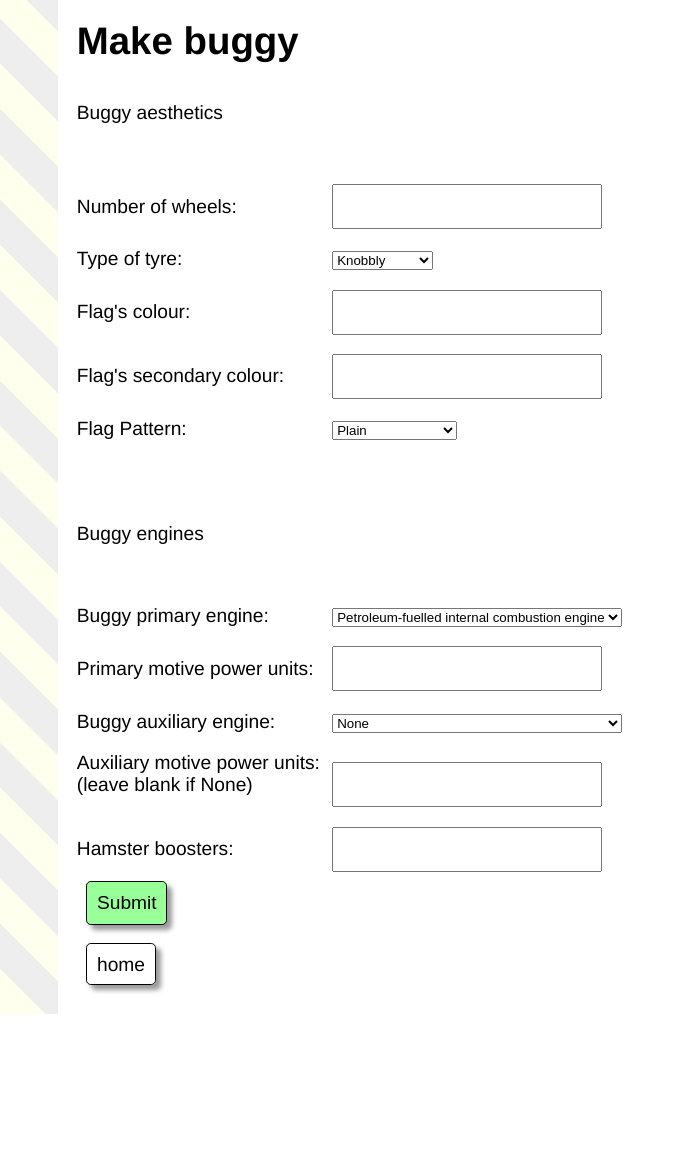
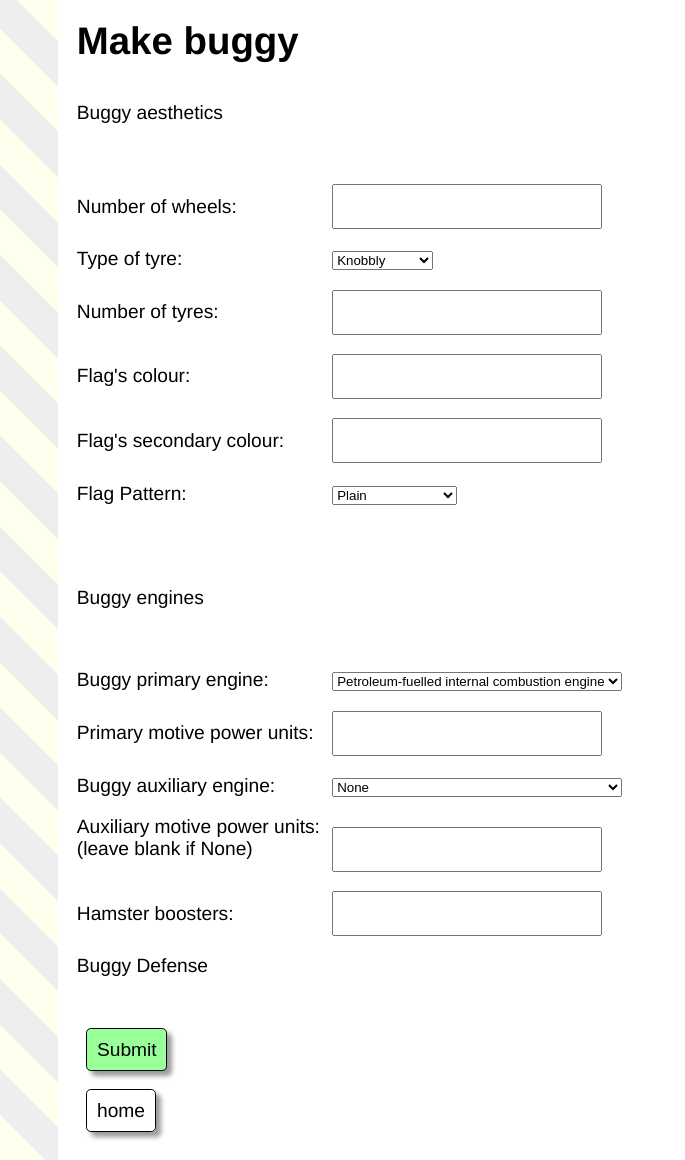
Before and after one commit to E-gonito/CS1999-buggy-race-editor, a Flask app: page /new in a window 1280 px wide. Shown: the whole page, without its empty margins (0-685 px from the left). Before the commit the page ends 1014 px from the top, so only its background shows below. Run offline with Flask 2, Linux system fonts and the light colour scheme.

Commit message:
added amount of tyres to form

```diff
--- a/app.py
+++ b/app.py
@@ -46,8 +46,8 @@ def create_buggy():
                    'snow', 'springgreen', 'steelblue', 'tan', 'thistle', 'tomato', 'turquoise', 'violet', 'wheat',
                    'whitesmoke', 'yellowgreen', 'rebeccapurple')
     msg=""
+    # number of wheels
     qty_wheels = request.form['qty_wheels']
-    #number of wheels
     if not qty_wheels.isdigit() or int(qty_wheels)<4 or int(qty_wheels)%2 != 0 :
       msg = "You have not entered a valid number of wheels, your input must be numbers only, even and greater than 4!"
       return render_template("buggy-form.html", msg=msg)
@@ -87,16 +87,24 @@ def create_buggy():
         hamster_booster = request.form['hamster_booster']
         if not hamster_booster.isdigit():
             msg = "You have entered a invalid number for the amount of hamster boosters, please insert a integer"
+            return render_template("buggy-form.html", msg=msg)
+
     else:
         hamster_booster = 0
     #Type of tyres
     tyres = request.form['tyres']
+    #number of tyres
+    qty_tyres = request.form['qty_tyres']
+    if not qty_tyres.isdigit() or int(qty_tyres) < int(qty_wheels):
+        msg = "You have entered a invalid number for the amount of tyres, please insert a integer and make sure you don't have less tyres than wheels"
+        return render_template("buggy-form.html", msg=msg)
+
     try:
       with sql.connect(DATABASE_FILE) as con:
         cur = con.cursor()
         cur.execute(
-           "UPDATE buggies set qty_wheels=?, flag_color=?, flag_color_secondary=?, flag_pattern=?, power_type=?, power_units=?, aux_power_type=?, aux_power_units=?, hamster_booster=?, tyres=? WHERE id=?",
-           (qty_wheels, flag_color, flag_color_secondary,flag_pattern, power_type, power_units, aux_power_type, aux_power_units, hamster_booster, tyres, DEFAULT_BUGGY_ID)
+           "UPDATE buggies set qty_wheels=?, flag_color=?, flag_color_secondary=?, flag_pattern=?, power_type=?, power_units=?, aux_power_type=?, aux_power_units=?, hamster_booster=?, tyres=?, qty_tyres=? WHERE id=?",
+           (qty_wheels, flag_color, flag_color_secondary,flag_pattern, power_type, power_units, aux_power_type, aux_power_units, hamster_booster, tyres, qty_tyres, DEFAULT_BUGGY_ID)
          )
         con.commit()
         msg = "Record successfully saved"
--- a/init_db.py
+++ b/init_db.py
@@ -35,7 +35,8 @@ con.execute("""
     aux_power_type        VARCHAR(20),
     aux_power_units       VARCHAR(20),
     hamster_booster       INTEGER DEFAULT 0,
-    tyres                 VARCHAR(20)
+    tyres                 VARCHAR(20),
+    qty_tyres             INTEGER DEFAULT 4
 
 
   )
--- a/templates/buggy-form.html
+++ b/templates/buggy-form.html
@@ -30,6 +30,11 @@
     <option value="reactive">Reactive</option>
 	<option value="maglev">Maglev</option>
 	</select>
+	</p>
+
+	<p>
+    <label for="qty_tyres">Number of tyres:</label>
+    <input type="text" name="qty_tyres" /> <br>
 	</p>
 
     <label for="flag_color">Flag's colour:</label>
@@ -100,6 +105,11 @@
 	<label for="hamster_booster">Hamster boosters:</label>
     <input type="text" name="hamster_booster" /> <br>
 
+	<p>
+    Buggy Defense
+   </p> <br>
+
+
 
 
 
--- a/templates/buggy.html
+++ b/templates/buggy.html
@@ -13,6 +13,9 @@
     </tr>
 	<tr>
      <td>Type of tyres:</td> <td> {{ buggy['tyres'] }} </td>
+    </tr>
+	<tr>
+     <td>Number of tyres:</td> <td> {{ buggy['qty_tyres'] }} </td>
     </tr>
 	<tr>
      <td>Flag's colour:</td> <td> {{ buggy['flag_color'] }} </td>
```
